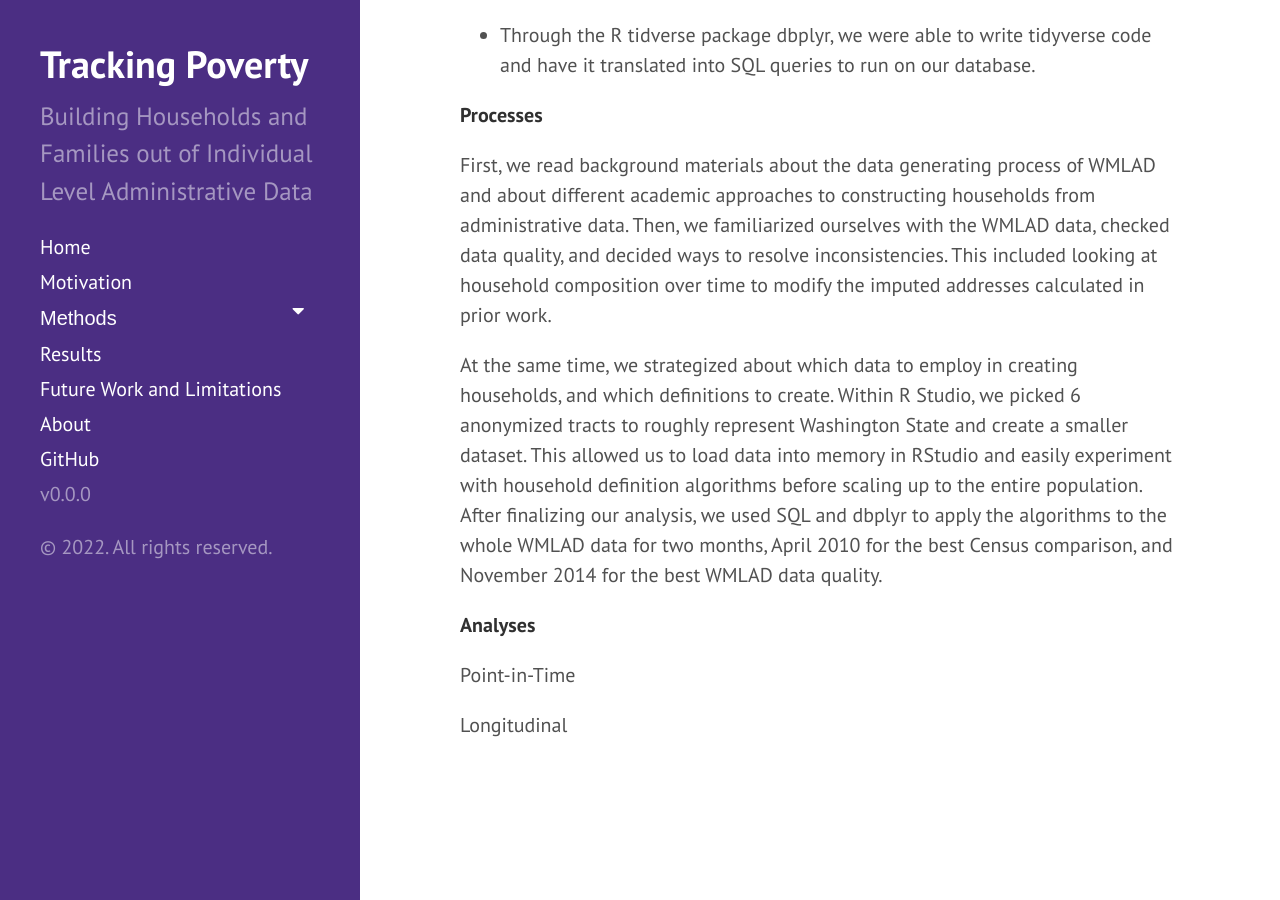
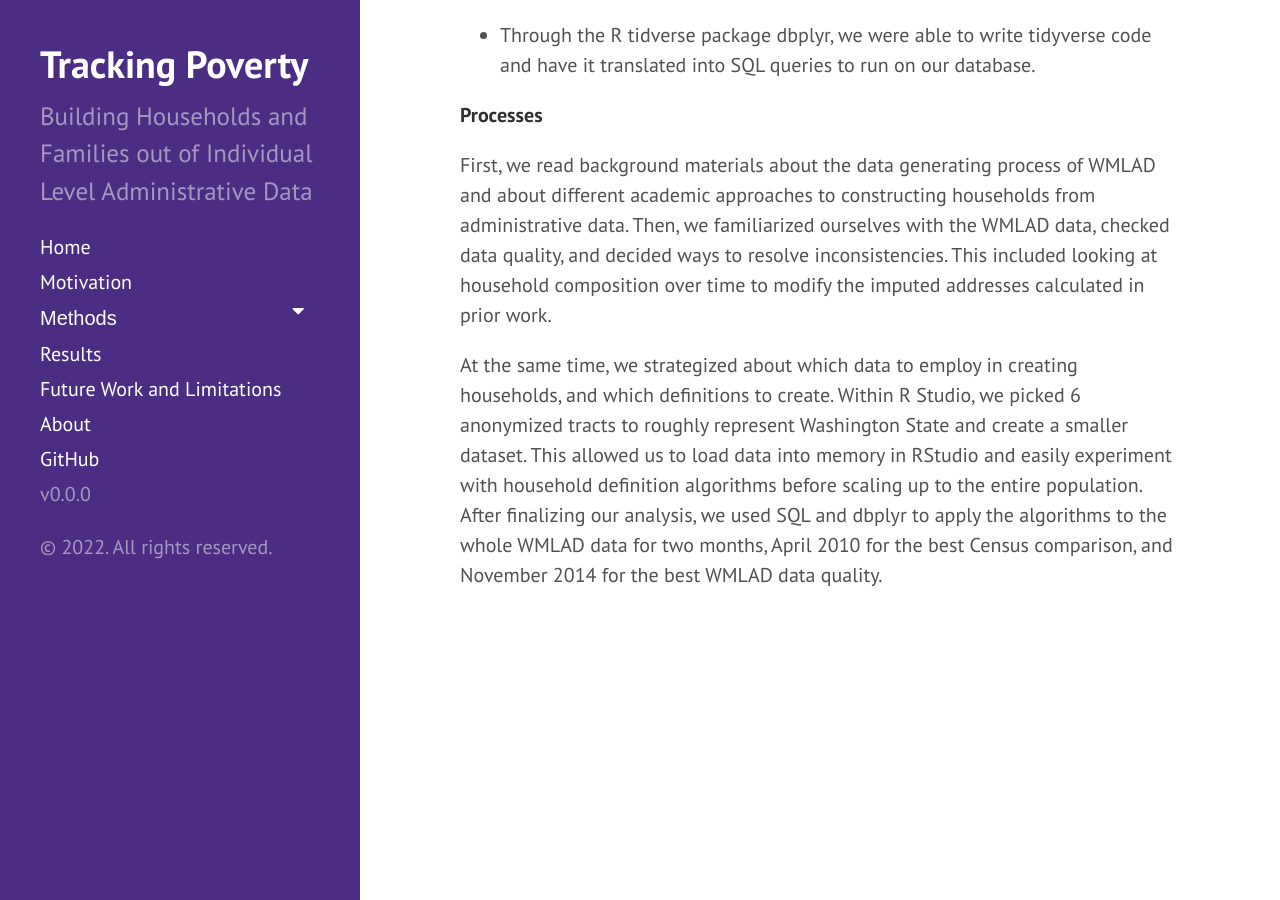
Before and after one commit to uwescience/DSSG2022-Tracking-Poverty, a Jekyll site: the page built from methods.md, in a window 1280 px wide and 900 px high, scrolled down 1755 px. Built offline with Jekyll 4.4.1, drawn with Linux system fonts in a browser that asks for light colours.

Commit message:
taking out extra analysis section

```diff
--- a/methods.md
+++ b/methods.md
@@ -32,10 +32,3 @@ Interoperability
 First, we read background materials about the data generating process of WMLAD and about different academic approaches to constructing households from administrative data. Then, we familiarized ourselves with the WMLAD data, checked data quality, and decided ways to resolve inconsistencies. This included looking at household composition over time to modify the imputed addresses calculated in prior work.
 
 At the same time, we strategized about which data to employ in creating households, and which definitions to create. Within R Studio, we picked 6 anonymized tracts to roughly represent Washington State and create a smaller dataset. This allowed us to load data into memory in RStudio and easily experiment with household definition algorithms before scaling up to the entire population. After finalizing our analysis, we used SQL and dbplyr to apply the algorithms to the whole WMLAD data for two months, April 2010 for the best Census comparison, and November 2014 for the best WMLAD data quality.
-
-
-**Analyses**
-
-Point-in-Time
-
-Longitudinal
```
